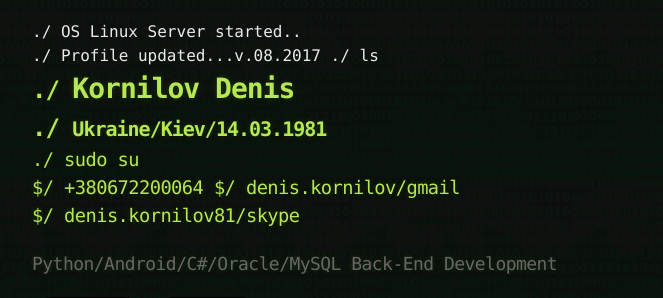
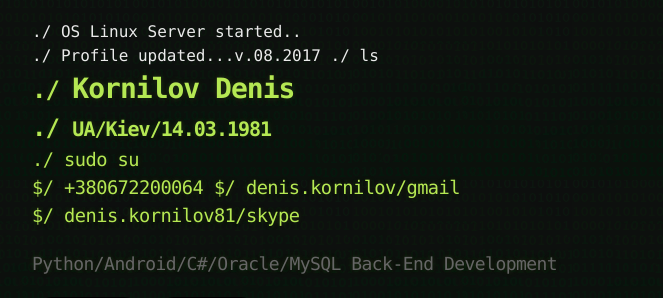
Before and after one commit to kornilov1981/kornilov1981.github.io, a Jekyll site: the page built from index.md, in a window 1280 px wide and 900 px high. Shown: the top 298 px of the window, without its empty margins (308-971 px from the left). Built offline with Jekyll 4.4.1, drawn with Linux system fonts in a browser that asks for light colours.

Commit message:
Addr Fix

```diff
--- a/_layouts/default.html
+++ b/_layouts/default.html
@@ -16,7 +16,7 @@
       	<span class="simple_header">./&nbsp;OS Linux Server started..</span><br>
         <span class="simple_header">./&nbsp;Profile updated...v.08.2017 ./&nbsp;ls</span><br>
 	    <h1 class="customize" style="margin-left: 0px; font-size: 28px; ">Kornilov Denis</h1>
-        <h1 class="customize" style="margin-left: 0px; font-size: 20px; ">Ukraine/Kiev/14.03.1981 </h1>
+        <h1 class="customize" style="margin-left: 0px; font-size: 20px; ">UA/Kiev/14.03.1981 </h1>
         <h3 class="customize">./&nbsp;sudo su<br> $/&nbsp;+380672200064 $/&nbsp;denis.kornilov/gmail<br>$/&nbsp;denis.kornilov81/skype</h3>
         <h2 class="customize">Python/Android/C#/Oracle/MySQL <nobr>Back-End Development</nobr></h2>
 
```
